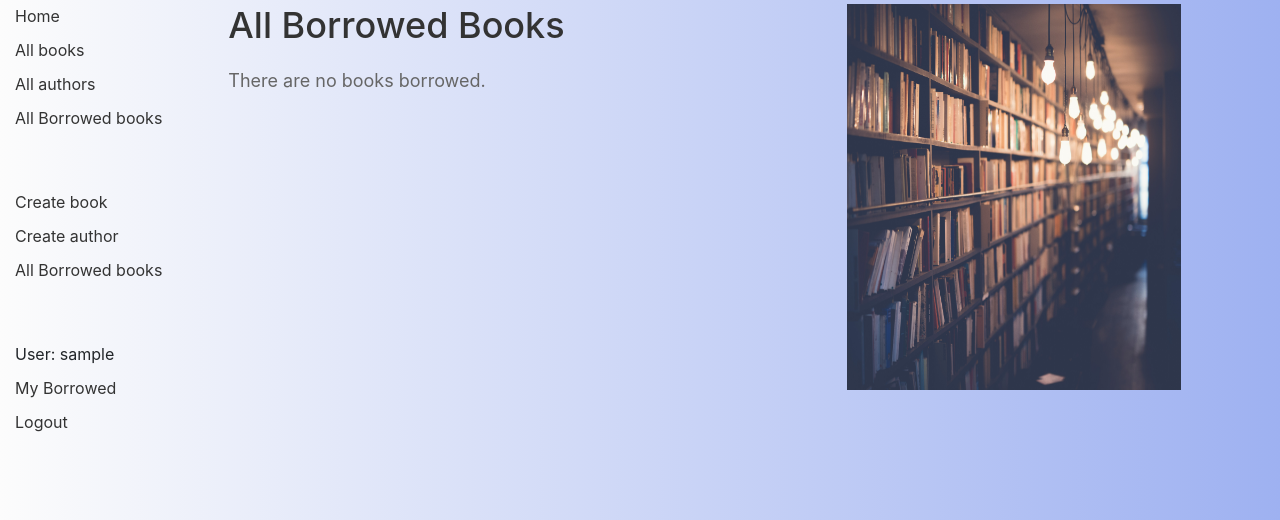
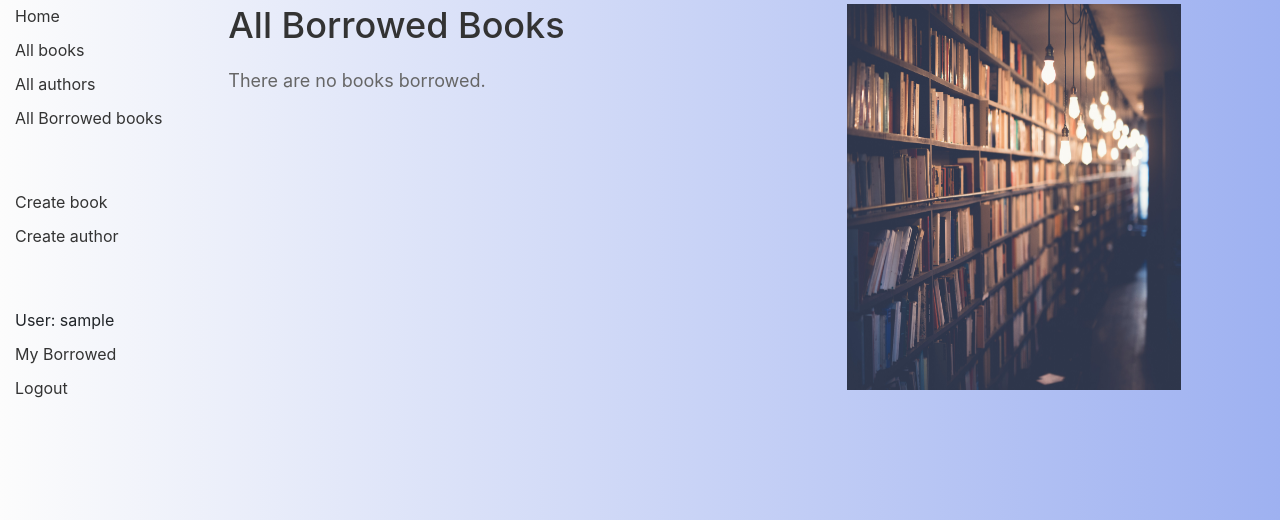
Before and after one commit to danaendraraj05/django_library_app, a Django app: page /catalog/allbooks/ in a window 1280 px wide. Shown: the part 109-629 px from the top of the page. Run offline with Django 3.2, Linux system fonts and the light colour scheme; the visitor is signed in with stand-in values (Sample User, id 1); data that the repository does not hold is empty; some libraries are stand-ins or nearby versions.

Commit message:
Modified Some Files

```diff
--- a/catalog/templates/base_generic.html
+++ b/catalog/templates/base_generic.html
@@ -41,7 +41,6 @@
             <li><a href="{% url 'author-create' %}">Create author</a></li>
 {#            <li><a href="{% url 'author-update' %}">Update author</a></li>#}
 {#            <li><a href="{% url 'author-delete' %}">Delete author</a></li>#}
-            <li><a href="{% url 'all-borrowed' %}">All Borrowed books</a></li>
         </ul>
         <ul class="sidebar-nav">
            {% if user.is_authenticated %}
--- a/runtime.txt
+++ /dev/null
@@ -1 +0,0 @@
-python-3.8.6
```
Also changed, not shown: requirements.txt (deleted, +0 -18 lines), 1 other file.
